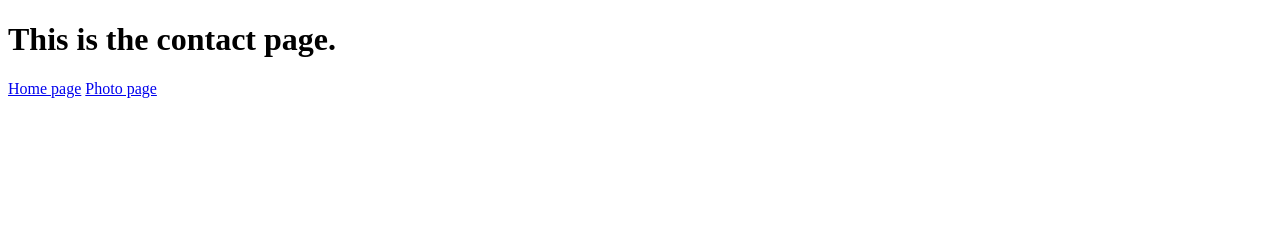
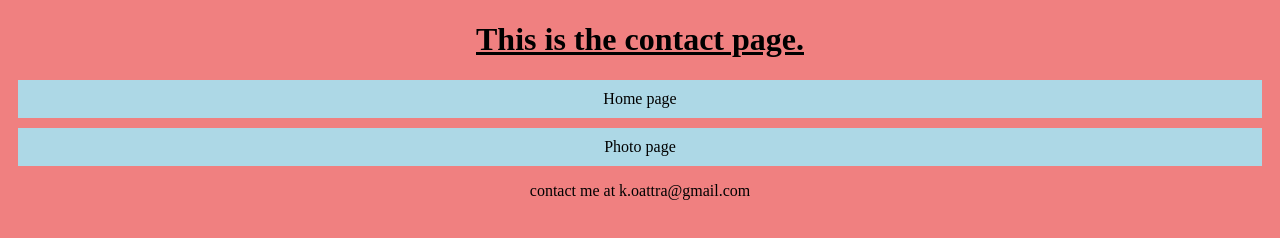
Before and after one commit to salamijason/Croissant, a plain HTML site: page contact.html in a window 1280 px wide. Drawn offline with Linux system fonts and the light colour scheme.

Commit message:
All steps of challenge.

```diff
--- a/contact.html
+++ b/contact.html
@@ -4,11 +4,12 @@
     <meta charset="UTF-8" />
     <meta name="viewport" content="width=device-width, initial-scale=1.0" />
     <title>Contact</title>
-    <link rel="stylesheet" href="style.css" />
+    <link rel="stylesheet" href="src/style.css" />
   </head>
   <body>
     <h1>This is the contact page.</h1>
     <a href="/">Home page</a>
     <a href="/photo.html">Photo page</a>
+    <p>contact me at k.oattra@gmail.com</p>
   </body>
 </html>
--- a/src/style.css
+++ b/src/style.css
@@ -0,0 +1,26 @@
+body {
+    background: lightcoral;
+}
+img {
+    display: block;
+    max-width: 500px;
+}
+
+h1 {
+    text-align: center;
+    text-decoration: underline;
+}
+
+p {
+    text-align: center;
+}
+
+a {
+    display: block;
+    padding: 10px;
+    margin: 10px;
+    color: black;
+    background: lightblue;
+    text-decoration: none;
+    text-align: center;
+}
```
Also changed, not shown: index.html (+1 -1 lines), photo.html (+1 -1 lines).
